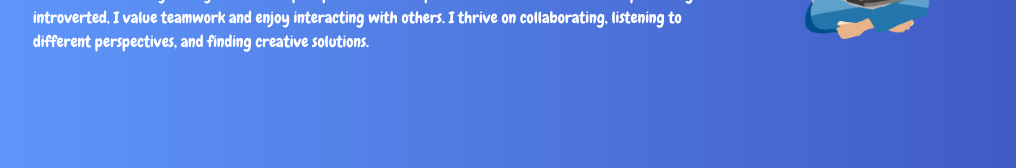
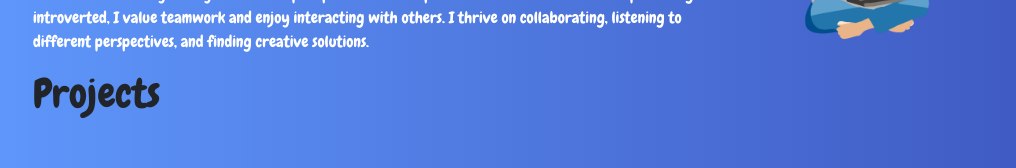
Before and after one commit to Auugust0-Carnaval/Portfolio, a React (Create React App) app: page / in a window 1280 px wide. Shown: the part 376-544 px from the top of the page, without its empty margins (87-1103 px from the left). Built offline with nearby package versions, Linux system fonts and the light colour scheme.

Commit message:
Importing bootstrap  and Putting Project Component in Root

```diff
--- a/src/App.js
+++ b/src/App.js
@@ -2,6 +2,8 @@ import './App.css';
 import React, { useState } from 'react';
 import Header from './components/header';
 import About from './components/about';
+import Projects from './pages/Projects';
+// import 'bootstrap/dist/js/bootstrap.bundle.min';
 // import Footer from './components/footer';
 
 
@@ -28,6 +30,7 @@ const App = () => {
     <div className='container'>
       <Header text={text[language].header} changeLanguage={changeLanguage} />
       <About text={text[language].about}  />
+      <Projects />
     </div>
   );
 };
```
